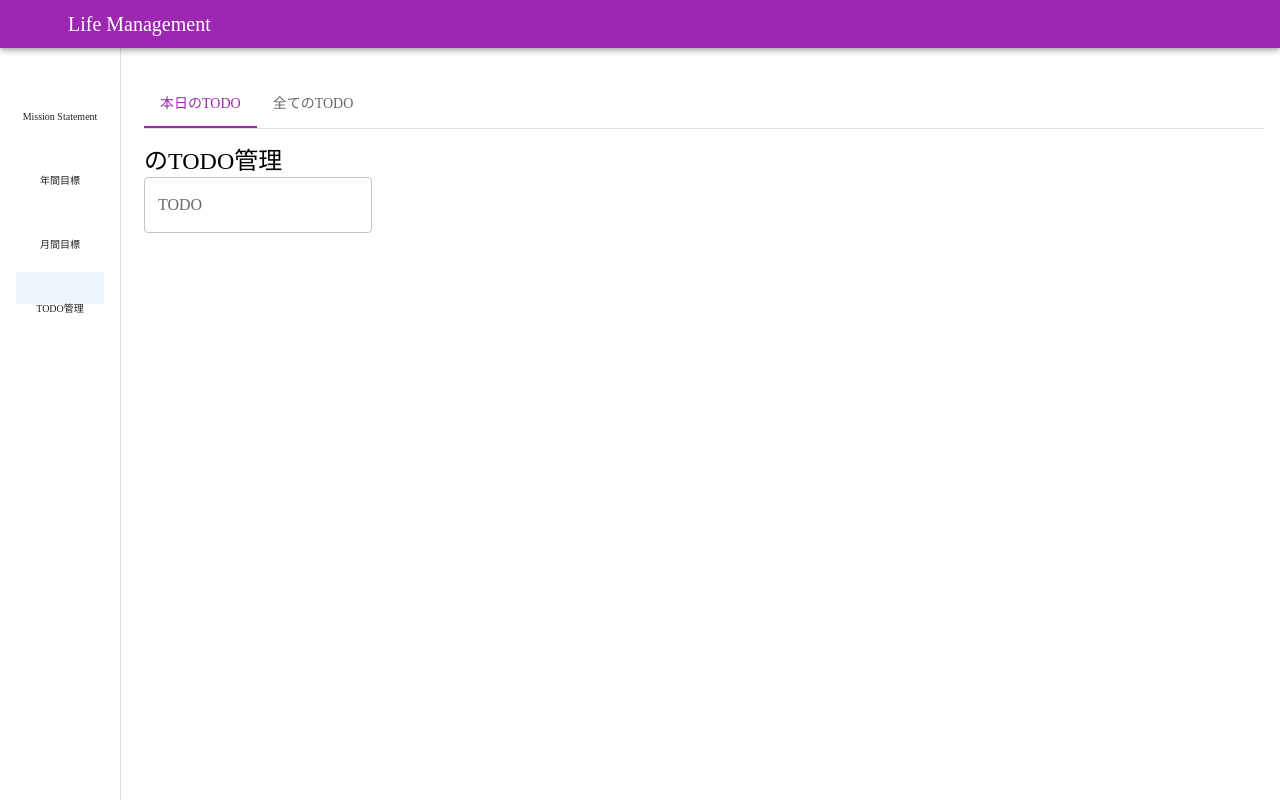
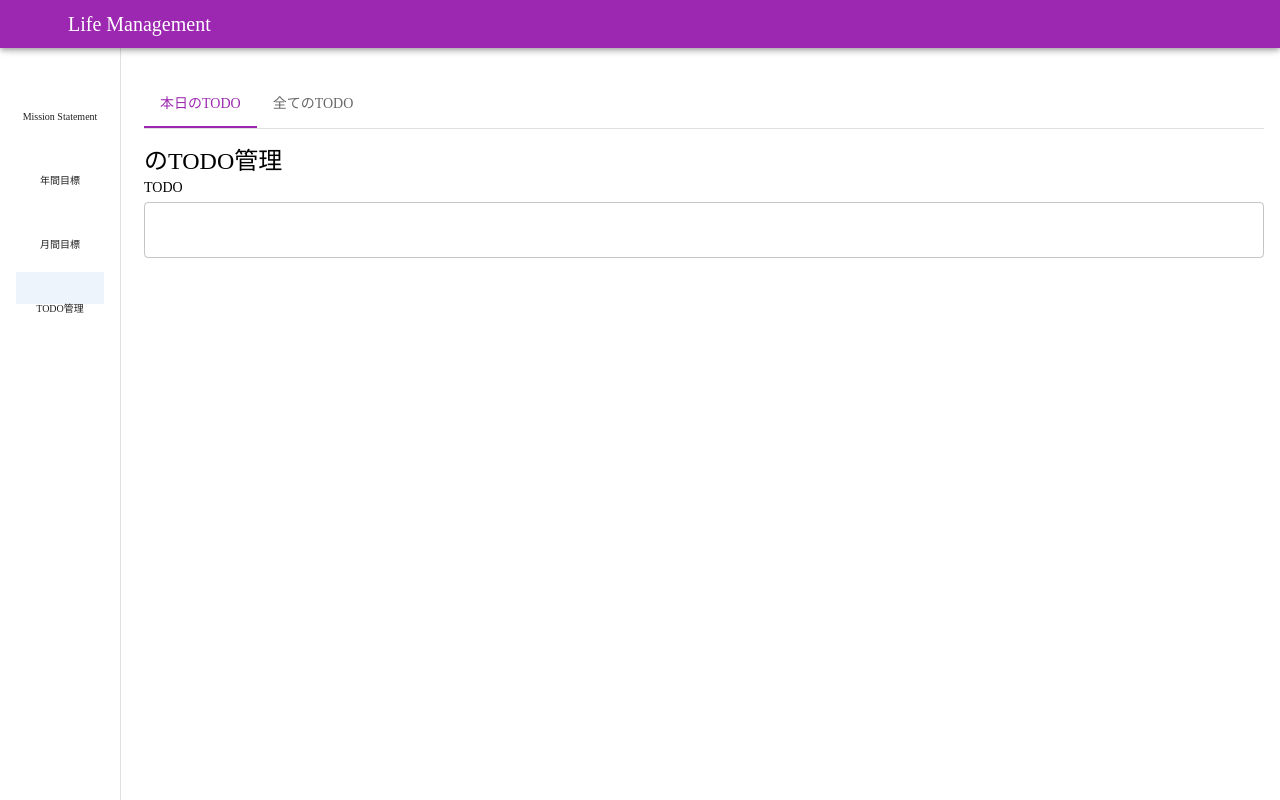
Before and after one commit to Okkun555/life-management, a Next.js app in the folder frontend/: page /todo-list in a window 1280 px wide. Built offline with nearby package versions, Linux system fonts and the light colour scheme; no server answers; some icons are missing; what @mui/material-nextjs would draw is missing.

Commit message:
フォームの実装

```diff
--- /dev/null
+++ b/frontend/src/components/forms/field-wrapper/FieldWrapper.tsx
@@ -0,0 +1,33 @@
+import { Box, FormControl, Typography } from "@/components/mui"
+import { PropsWithChildren } from "react"
+
+type FieldWrapperProps = PropsWithChildren<{
+  label: string
+  required?: boolean
+  errorMessage?: string
+}>
+
+export type FieldWrapperPassThroughProps = Omit<FieldWrapperProps, 'children'>
+
+export const FieldWrapper = ({ label, required, errorMessage, children }: FieldWrapperProps) => {
+  return (
+    <FormControl fullWidth error={!!errorMessage}>
+      <Box sx={{ display: 'flex', flexDirection: 'column', gap: 0.5 }}>
+        <Box sx={{ display: 'flex', gap: 0.5 }}>
+          <Typography sx={{ fontSize: 14 }}>{label}</Typography>
+          {required && (
+            <Typography color="error" fontSize={12}>
+              ※必須
+            </Typography>
+          )}
+        </Box>
+        {children}
+        {errorMessage && (
+          <Typography color="error" fontSize={12}>
+            {errorMessage}
+          </Typography>
+        )}
+      </Box>
+    </FormControl>
+  )
+}
--- /dev/null
+++ b/frontend/src/components/forms/field-wrapper/index.ts
@@ -0,0 +1 @@
+export { FieldWrapper } from "./FieldWrapper";
--- a/frontend/src/components/forms/text-field/TextField.tsx
+++ b/frontend/src/components/forms/text-field/TextField.tsx
@@ -1,25 +1,23 @@
-import { Control, Controller, FieldValues, Path } from "react-hook-form";
+import { FieldWrapper } from "@/components/forms/field-wrapper"
+import { TextFieldProps as MuiTextFieldProps } from "@mui/material"
+import { TextField as MuiTextField } from "@/components/mui"
+import type { FieldWrapperPassThroughProps } from "@/components/forms/field-wrapper/FieldWrapper"
 
-import { TextField as MuiTextField } from "@/components/mui";
+export type TextFieldProps = {
+  fieldWrapper: FieldWrapperPassThroughProps
+  muiTextField?: MuiTextFieldProps
 
-type Props<T extends FieldValues> = {
-  label: string;
-  name: Path<T>;
-  control: Control<T>;
-  // errors: FieldErrors<T>;
 }
 
-export const TextField = <T extends FieldValues>({ label, name, control}: Props<T>) => {
+/*
+MEMO:
+見た目にのみ関心を持つViewコンポーネント
+Storybookはこのコンポーネントに対してのみ実装する
+*/
+export const TextField = ({ fieldWrapper, muiTextField }: TextFieldProps) => {
   return (
-    <Controller
-      name={name}
-      control={control}
-      render={({ field }) => (
-        <MuiTextField
-          {...field}
-          label={label}
-        />
-      )}
-    />
-  );
-};
+    <FieldWrapper {...fieldWrapper}>
+      <MuiTextField {...muiTextField} error={!!fieldWrapper.errorMessage} />
+    </FieldWrapper>
+  )
+}
--- /dev/null
+++ b/frontend/src/components/forms/text-field/TextFieldController.tsx
@@ -0,0 +1,31 @@
+import { FieldPathByValue, FieldValues, UseFormRegisterReturn } from "react-hook-form"
+import { TextField, TextFieldProps } from "./TextField"
+
+type TextFieldControllerProps<TFieldValues extends FieldValues> = {
+  registration: UseFormRegisterReturn<FieldPathByValue<TFieldValues, string>>
+  textField: TextFieldProps
+}
+
+/*
+MEMO:
+RHFとViewコンポーネントのつなぎこみを行う
+コンポーネント側ではこのControllerを呼び出して利用する
+
+参考：
+- https://github.com/KazukiHayase/RHF-MUI-sample
+- https://zenn.dev/buyselltech/articles/51da30508f9687
+*/
+export const TextFieldController = <TFieldValues extends FieldValues>({
+  registration,
+  textField: { fieldWrapper, ...muiTextField },
+}: TextFieldControllerProps<TFieldValues>) => {
+  return (
+    <TextField
+      fieldWrapper={fieldWrapper}
+      muiTextField={{
+        ...muiTextField,
+        ...registration,
+      }}
+    />
+  )
+}
--- a/frontend/src/components/forms/text-field/index.ts
+++ b/frontend/src/components/forms/text-field/index.ts
@@ -1 +1 @@
-export { TextField } from "./TextField";
+export { TextFieldController } from "./TextFieldController";
--- a/frontend/src/components/mui/index.ts
+++ b/frontend/src/components/mui/index.ts
@@ -6,6 +6,7 @@ export {
   CircularProgress,
   Container,
   Drawer,
+  FormControl,
   IconButton,
   List,
   ListItem,
--- a/frontend/src/features/todo-list/components/CurrentTodo.tsx
+++ b/frontend/src/features/todo-list/components/CurrentTodo.tsx
@@ -2,7 +2,7 @@
 
 import { useForm } from "react-hook-form";
 
-import { TextField } from "@/components/forms/text-field/TextField";
+import { TextFieldController } from "@/components/forms/text-field";
 import { Typography, CircularProgress } from "@/components/mui";
 import { useFetchCurrentTodoList } from "@/hooks/api/todo-list/useTodoApi";
 
@@ -10,7 +10,7 @@ import { useFetchCurrentTodoList } from "@/hooks/api/todo-list/useTodoApi";
 export const CurrentTodo = () => {
   const { todoList, isLoading } = useFetchCurrentTodoList();
 
-  const { control } = useForm({
+  const { register } = useForm({
     defaultValues: {
       content: ""
     }
@@ -23,8 +23,7 @@ export const CurrentTodo = () => {
   return (
     <>
       <Typography variant="h5" component="h2">{todoList?.title}のTODO管理</Typography>
-
-      <TextField<{content: string}> label="TODO" name="content" control={control} />
+      <TextFieldController<{content: string}> registration={register("content")} textField={{ fieldWrapper: { label: "TODO" }  }} />
     </>
 
   );
```
Also changed, not shown: 2 other files (tests, documents, lock files or other folders).
